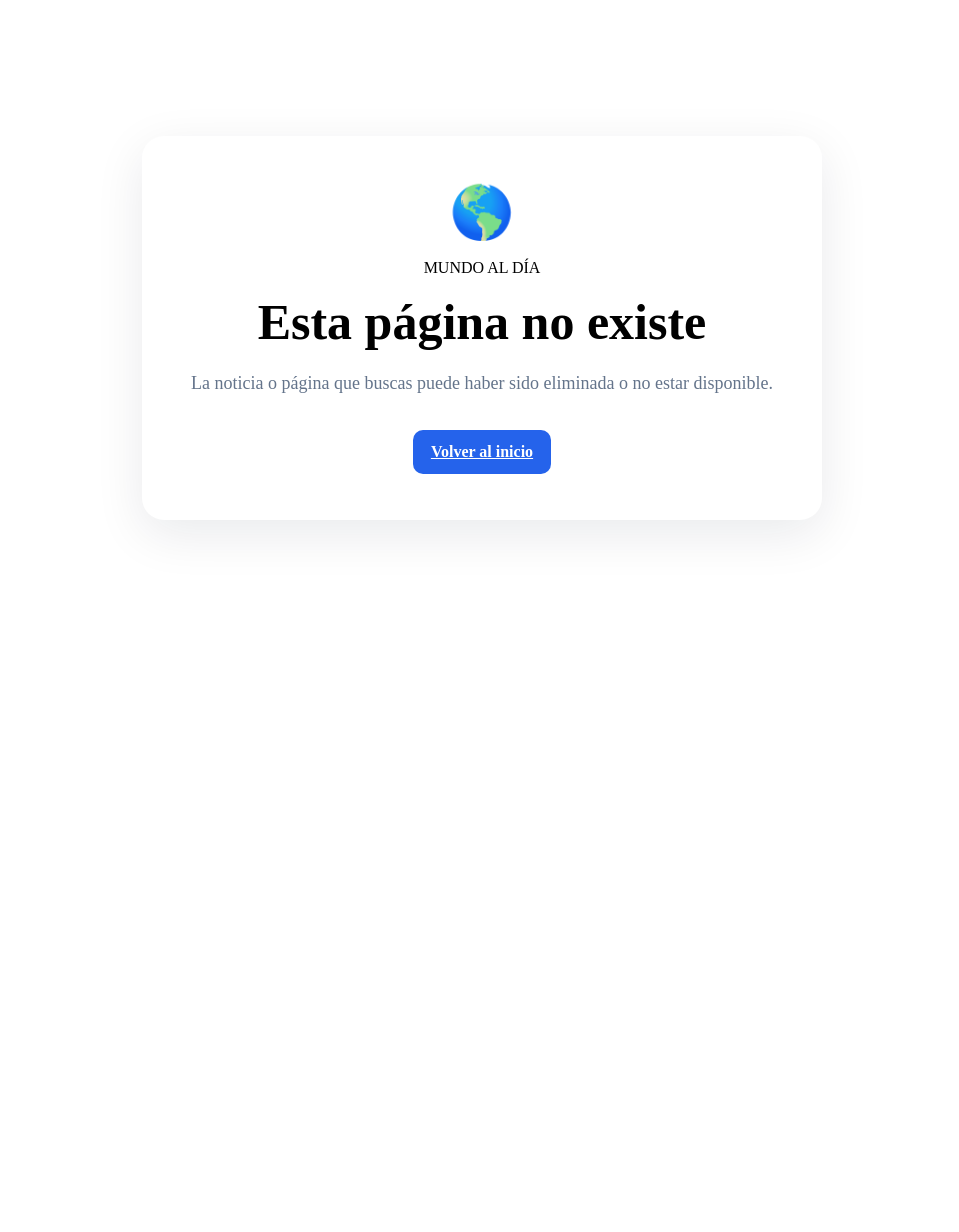
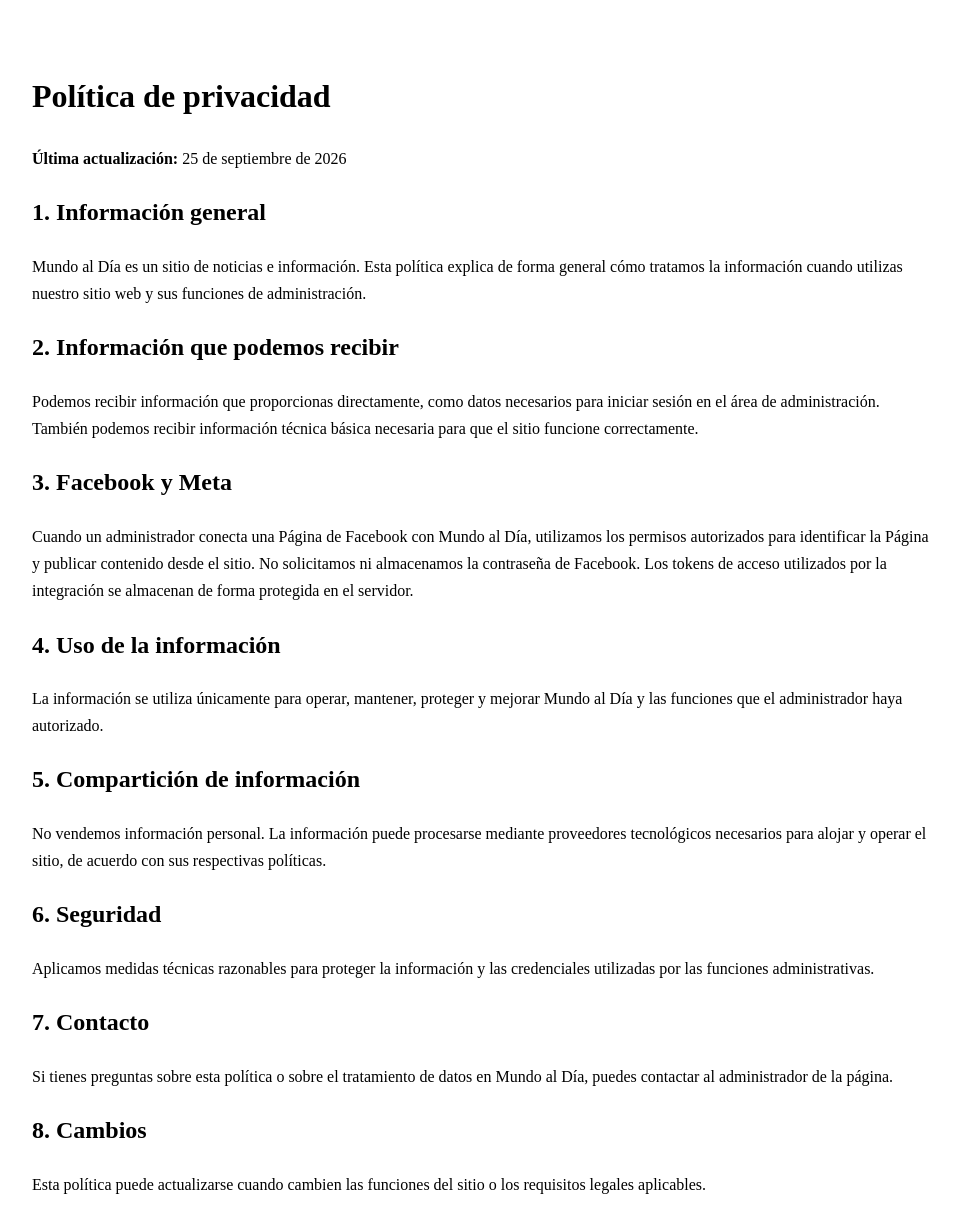
Before and after one commit to eddyfaud3/mundo-al-dia, a Next.js app: page /privacidad in a window 1280 px wide. Before the commit this address had no page. Shown: the top 1232 px of the page, without its empty margins (158-1117 px from the left). Before the commit the page ends 800 px from the top, so only its background shows below. Built offline with nearby package versions, Linux system fonts and the light colour scheme.

Commit message:
Add privacy policy page

```diff
--- /dev/null
+++ b/app/privacidad/page.js
@@ -0,0 +1,29 @@
+export const metadata = {
+  title: "Política de privacidad",
+  description: "Política de privacidad de Mundo al Día."
+};
+
+export default function PrivacidadPage() {
+  return (
+    <main style={{maxWidth: "900px", margin: "0 auto", padding: "40px 20px", lineHeight: 1.7}}>
+      <h1>Política de privacidad</h1>
+      <p><strong>Última actualización:</strong> 25 de septiembre de 2026</p>
+      <h2>1. Información general</h2>
+      <p>Mundo al Día es un sitio de noticias e información. Esta política explica de forma general cómo tratamos la información cuando utilizas nuestro sitio web y sus funciones de administración.</p>
+      <h2>2. Información que podemos recibir</h2>
+      <p>Podemos recibir información que proporcionas directamente, como datos necesarios para iniciar sesión en el área de administración. También podemos recibir información técnica básica necesaria para que el sitio funcione correctamente.</p>
+      <h2>3. Facebook y Meta</h2>
+      <p>Cuando un administrador conecta una Página de Facebook con Mundo al Día, utilizamos los permisos autorizados para identificar la Página y publicar contenido desde el sitio. No solicitamos ni almacenamos la contraseña de Facebook. Los tokens de acceso utilizados por la integración se almacenan de forma protegida en el servidor.</p>
+      <h2>4. Uso de la información</h2>
+      <p>La información se utiliza únicamente para operar, mantener, proteger y mejorar Mundo al Día y las funciones que el administrador haya autorizado.</p>
+      <h2>5. Compartición de información</h2>
+      <p>No vendemos información personal. La información puede procesarse mediante proveedores tecnológicos necesarios para alojar y operar el sitio, de acuerdo con sus respectivas políticas.</p>
+      <h2>6. Seguridad</h2>
+      <p>Aplicamos medidas técnicas razonables para proteger la información y las credenciales utilizadas por las funciones administrativas.</p>
+      <h2>7. Contacto</h2>
+      <p>Si tienes preguntas sobre esta política o sobre el tratamiento de datos en Mundo al Día, puedes contactar al administrador de la página.</p>
+      <h2>8. Cambios</h2>
+      <p>Esta política puede actualizarse cuando cambien las funciones del sitio o los requisitos legales aplicables.</p>
+    </main>
+  );
+}
```
